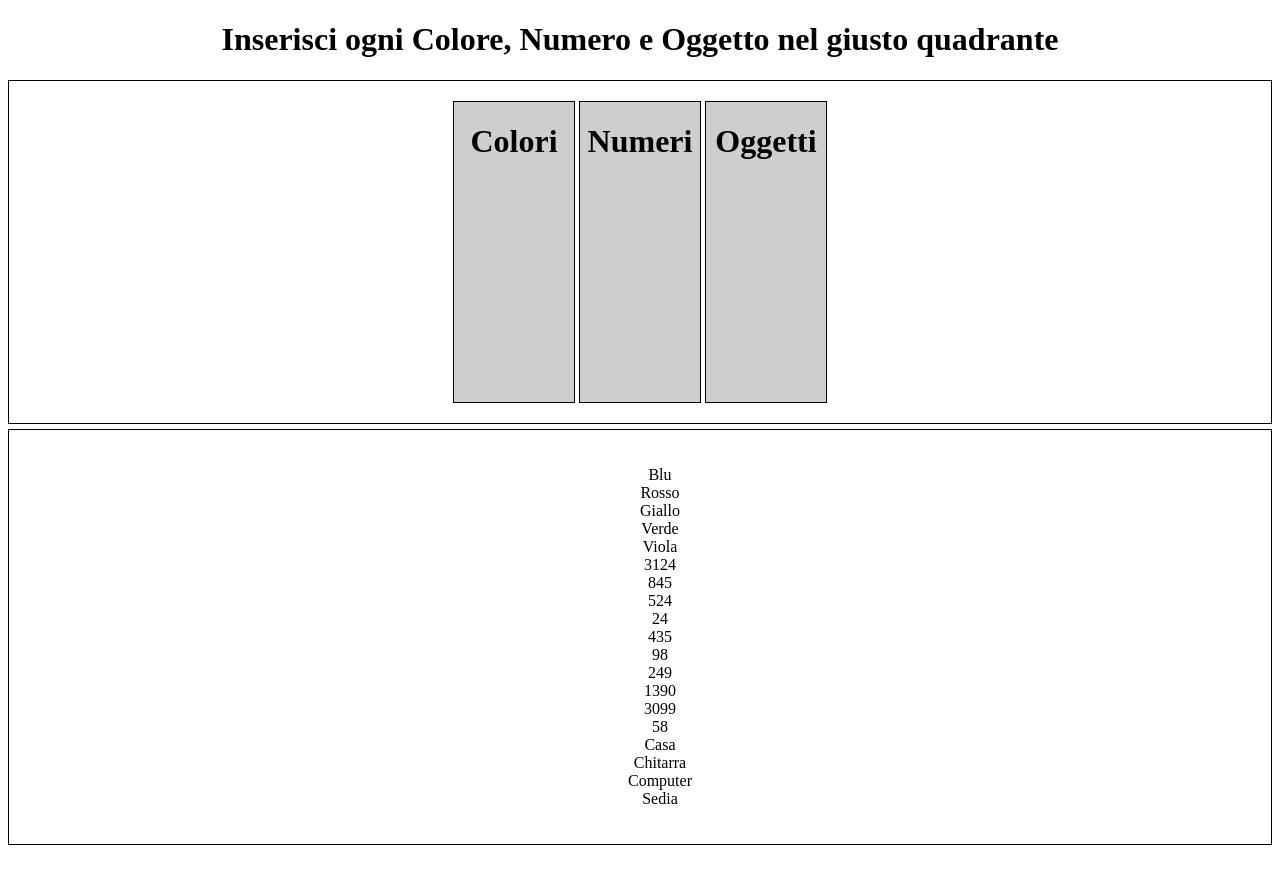
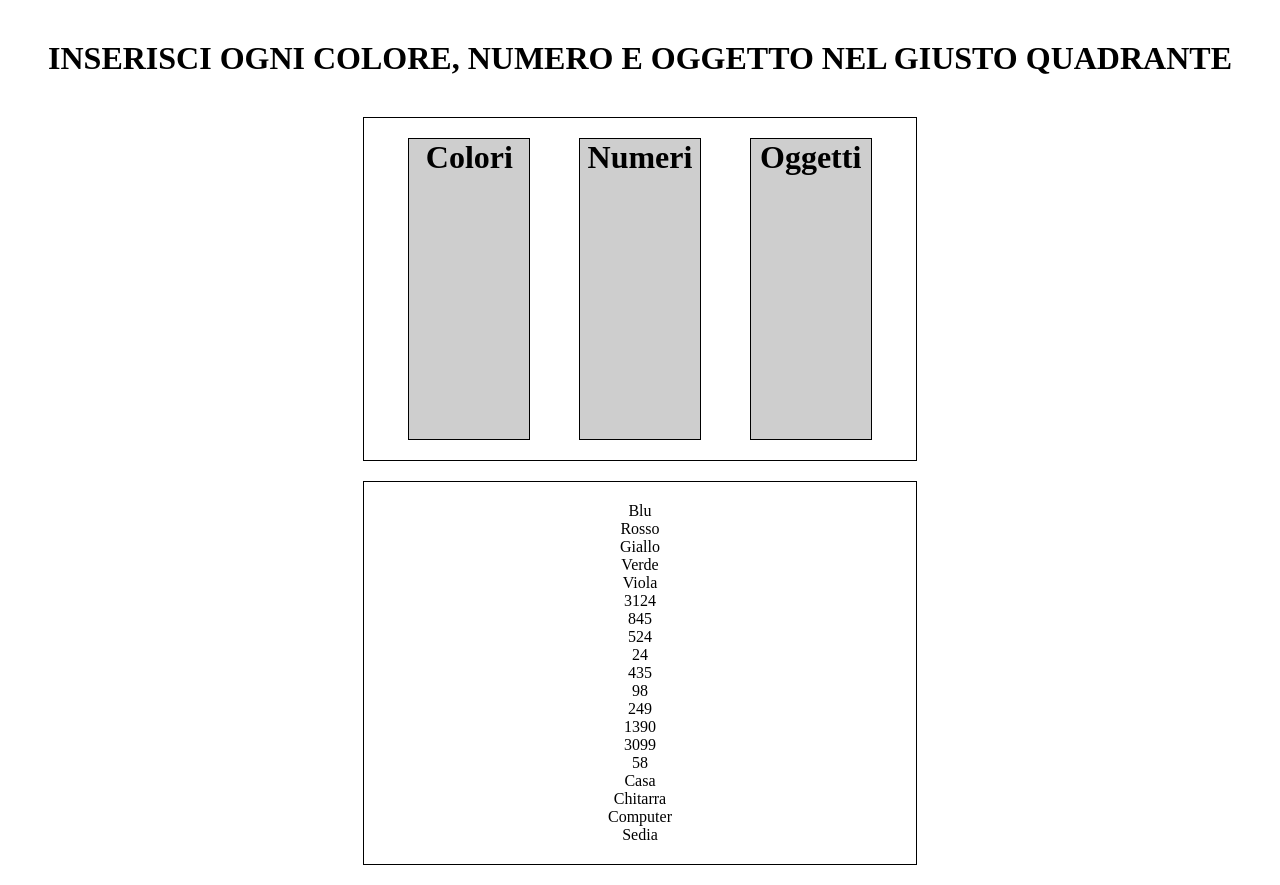
Before and after one commit to imparawebdev/colori-numeri-oggetti, a plain HTML site: page index.html in a window 1280 px wide. Before the commit the page ends 853 px from the top, so only its background shows below. Drawn offline with Linux system fonts and the light colour scheme.

Commit message:
style: add some style

```diff
--- a/index.html
+++ b/index.html
@@ -7,10 +7,21 @@
   <meta name="viewport" content="width=device-width, initial-scale=1.0">
   <title>Document</title>
   <style>
+    * {
+      margin: 0;
+      padding: 0;
+      border: none;
+    }
+
+    .title {
+      margin: 40px;
+      text-transform: uppercase;
+    }
+
     .colori,
     .numeri,
     .oggetti {
-      display: inline-block;
+      /* display: inline-block; */
       background-color: rgb(206, 206, 206);
       width: 120px;
       height: 300px;
@@ -19,8 +30,12 @@
     }
 
     .container {
+      margin: 20px auto;
+      width: 40%;
+      display: flex;
+      flex-direction: row;
+      justify-content: space-around;
       text-align: center;
-      margin-top: 5px;
       left: -20px;
       border: solid black 1px;
       padding: 20px;
@@ -29,21 +44,24 @@
     .list {
       text-align: center;
       list-style-type: none;
+      display: flex;
+      flex-direction: column;
+      align-items: center;
     }
   </style>
 </head>
 
 <body>
-  <h1 style="text-align: center;">Inserisci ogni Colore, Numero e Oggetto nel giusto quadrante</h1>
+  <h1 class="title" style="text-align: center;">Inserisci ogni Colore, Numero e Oggetto nel giusto quadrante</h1>
   <div class="container">
     <div class="colori">
-      <h1 id="Uno">Colori</h1>
+      <h1 class="categoria" id="Uno">Colori</h1>
     </div>
     <div class="numeri">
-      <h1 id="Due">Numeri</h1>
+      <h1 class="categoria" id="Due">Numeri</h1>
     </div>
     <div class="oggetti">
-      <h1 id="Tre">Oggetti</h1>
+      <h1 class="categoria" id="Tre">Oggetti</h1>
     </div>
   </div>
   <div class="container">
```
